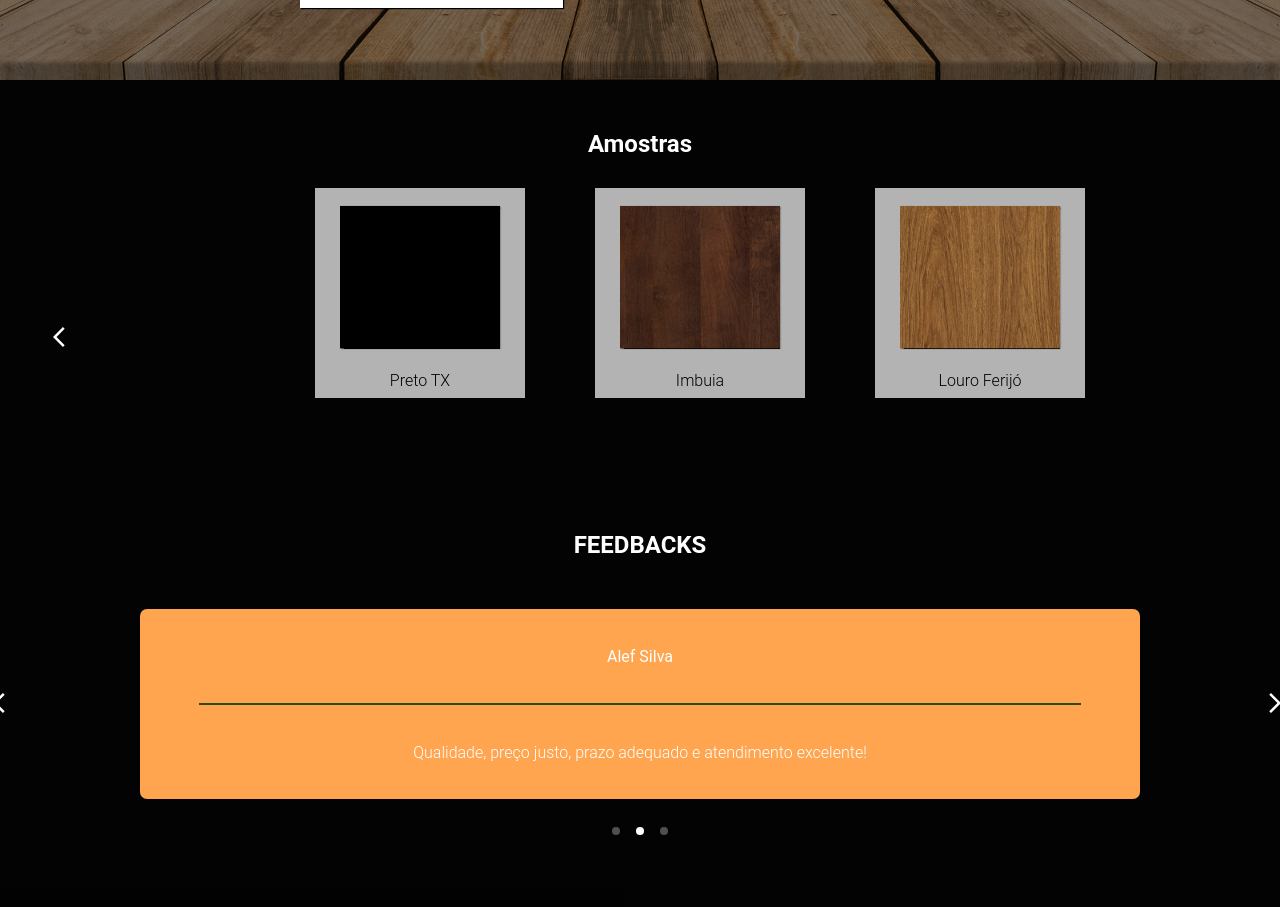
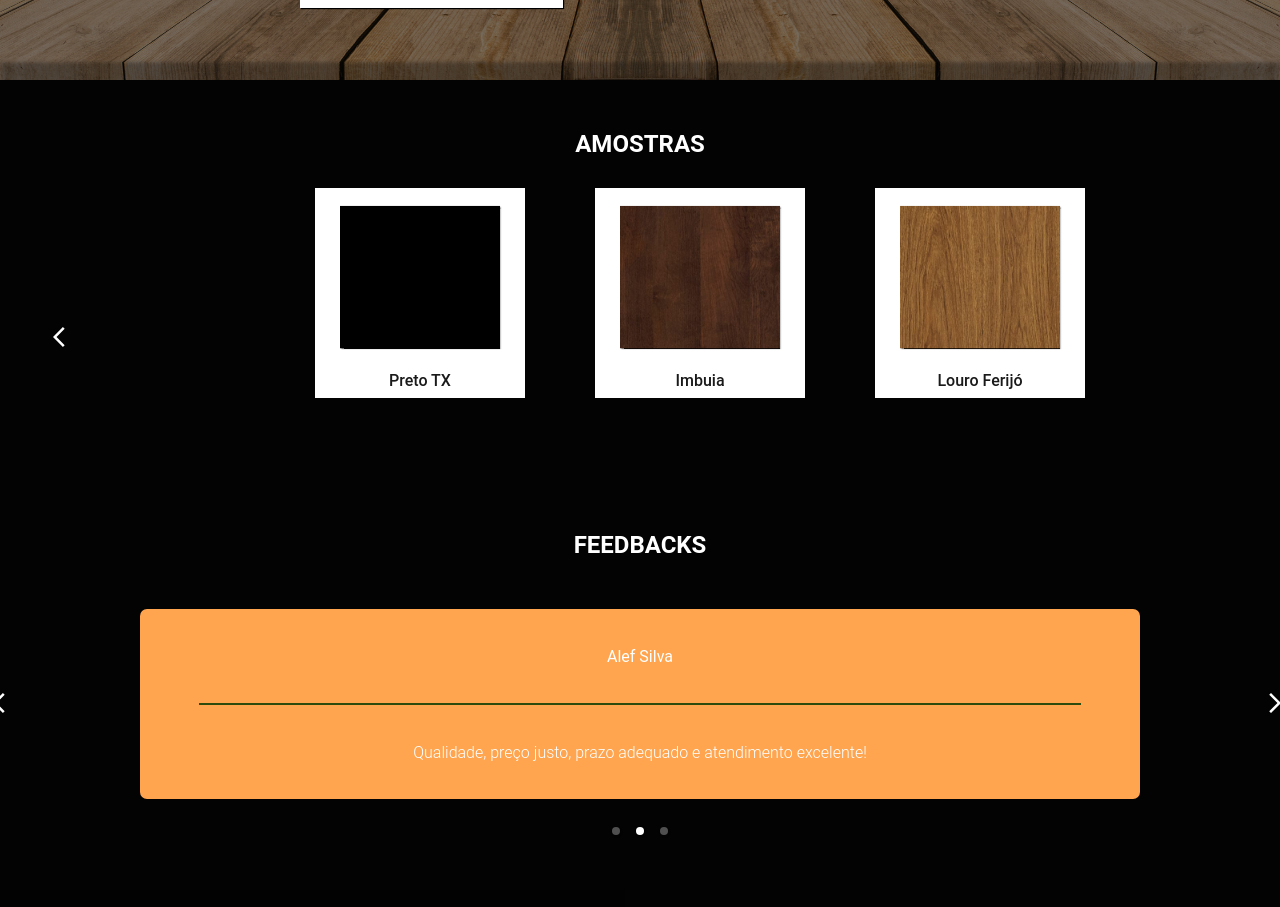
Before and after one commit to hash-luk/madeireira-mogno, a React (Create React App) app: page / in a window 1280 px wide. Shown: the part 820-1727 px from the top of the page. Built offline with nearby package versions, Linux system fonts and the light colour scheme; grey boxes are pictures that could not be loaded.

Commit message:
Added theme variables to products home

```diff
--- a/src/components/Products/index.tsx
+++ b/src/components/Products/index.tsx
@@ -7,6 +7,8 @@ import "react-responsive-carousel/lib/styles/carousel.min.css";
 import ArrowBackIosIcon from "@mui/icons-material/ArrowBackIos";
 import ArrowForwardIosIcon from "@mui/icons-material/ArrowForwardIos";
 import * as C from "./styles";
+
+import { theme } from "../../theme";
 
 export const Products = () => {
   let swidth = window.screen.width;
@@ -24,7 +26,7 @@ export const Products = () => {
     cursor: "pointer",
     background: "none",
     border: "none",
-    color: "#FFF",
+    color: theme.colors.white,
   };
 
   const productsComponents = products.map((product) => {
@@ -41,7 +43,7 @@ export const Products = () => {
 
   return (
     <C.Container>
-      <h2>Amostras</h2>
+      <h2>AMOSTRAS</h2>
       <Carousel
         showThumbs={false}
         className="carousel"
--- a/src/components/Products/styles.ts
+++ b/src/components/Products/styles.ts
@@ -1,18 +1,17 @@
 import styled from 'styled-components';
+import { theme } from '../../theme';
 
 
 export const Container = styled.div`
     width: 100%;
     height: 400px;
-
     align-items: center;
     padding: 50px;
     margin: 0 auto;
-    /* background-color: #FFF; */
 
     h2 {
         font-weight: 700;
-        color: #FFF;
+        color: ${theme.colors.white};
         text-align: center;
         margin-bottom: 30px;
     }
--- a/src/components/ProductsCarrousel/styles.ts
+++ b/src/components/ProductsCarrousel/styles.ts
@@ -1,15 +1,14 @@
 import styled from "styled-components";
-
+import { theme } from "../../theme";
 
 export const Container = styled.div`
-
     width: 210px;
     height: 210px;
     display: flex;
     flex-direction: column;
     align-items: center;
     justify-content: space-between;
-    background-color: rgba(255,255,255,0.7);
+    background-color: ${theme.colors.white};
     padding-bottom: 3px;
 
     .image {
@@ -18,7 +17,7 @@ export const Container = styled.div`
         transform: scale(0.8);
         overflow: hidden;
         transition: all 0.2s ease-in-out;
-        box-shadow: 1px 1px 2px black;
+        box-shadow: 1px 1px 2px ${theme.colors.black};
     }
 
     .image:hover {
@@ -28,16 +27,17 @@ export const Container = styled.div`
 
     .text {
         text-align: center;
-        font-weight: 400;
+
         margin: 5px 0px;
 
         p {
-            color: #000;
+            color: ${theme.colors.blackTextColor};
+            font-weight: 500;
         }
     }
 
     .text:last-child {
         font-weight: 300;
-        color: #FFF;
+        color: ${theme.colors.whiteTextColor};
     }
 `
```
